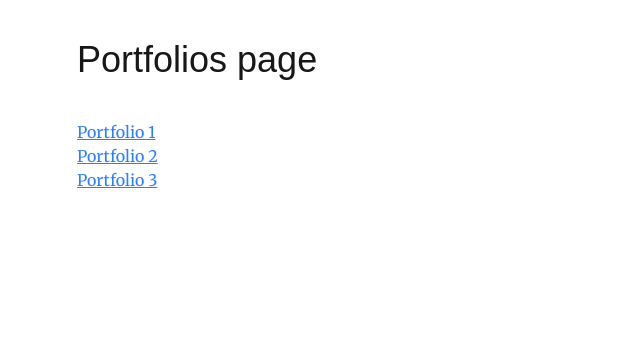
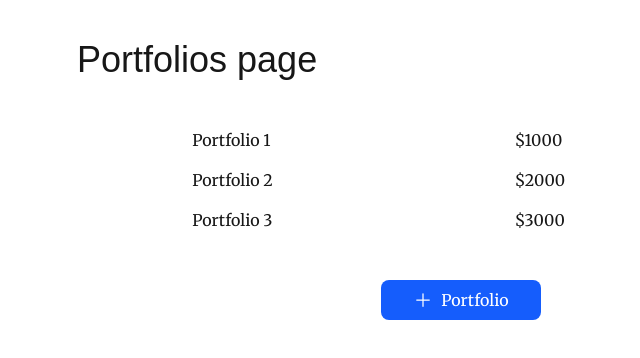
Before and after one commit to AaronArmour/value-my-portfolio, a Next.js app: page /portfolios in a window 1280 px wide. Shown: the top 358 px of the page, without its empty margins (179-819 px from the left). Built offline with nearby package versions, Linux system fonts and the light colour scheme; a web font is replaced by a local one.

Commit message:
Create a portfolio table component and use on the portfolios page

```diff
--- a/app/portfolios/page.tsx
+++ b/app/portfolios/page.tsx
@@ -1,24 +1,18 @@
 import Link from "next/link";
 import { quattrocento } from "@/ui/fonts";
+import { CreatePortfolio, DeletePortfolio, ViewPortfolio } from "@/ui/portfolios/buttons";
+import { PortfolioTable } from "@/ui/portfolios/portfolio-table";
 
 export default function Page() {
   return (
     <div className="w-[60vw] mx-auto text-left mt-[5vh]">
       <h1 className={`text-4xl font-bold mb-[5vh] ${quattrocento.className}`}>Portfolios page</h1>
 
-      <div className="flex flex-col space-2">
-        <Link href="/portfolios/1" className="text-blue-500 underline hover:text-blue-700">
-          Portfolio 1
-        </Link>
+      <div className="mb-[5vh]">
+        <PortfolioTable />
+      </div>
 
-        <Link href="/portfolios/2" className="text-blue-500 underline hover:text-blue-700">
-          Portfolio 2
-        </Link>
-
-        <Link href="/portfolios/3" className="text-blue-500 underline hover:text-blue-700">
-          Portfolio 3
-        </Link>
-      </div>
+      <CreatePortfolio />
     </div>
   );
 }
--- /dev/null
+++ b/ui/portfolios/portfolio-table.tsx
@@ -0,0 +1,37 @@
+import Link from "next/link";
+import { DeletePortfolio, ViewPortfolio } from "./buttons";
+
+const portfolios = [
+  {id: "1", name: "Portfolio 1", value: 1000},
+  {id: "2", name: "Portfolio 2", value: 2000},
+  {id: "3", name: "Portfolio 3", value: 3000}
+];
+
+export function PortfolioTable() {
+  return (
+  <table className="w-[70%] mx-auto table-auto">
+
+    <colgroup>
+      <col className="w-[60%]" />
+      <col className="w-[20%]" />
+      <col className="w-[10%]" />
+      <col className="w-[10%]" />
+    </colgroup>
+
+    <tbody>
+      {portfolios.map((portfolio =>
+        <tr key={portfolio.id}>
+          <td>{portfolio.name}</td>
+          <td>{"$" + portfolio.value}</td>
+          <td>
+            <ViewPortfolio id={portfolio.id} />
+          </td>
+          <td>
+            <DeletePortfolio id={portfolio.id} />
+          </td>
+        </tr>
+      ))}
+    </tbody>
+  </table>
+  );
+}
```
